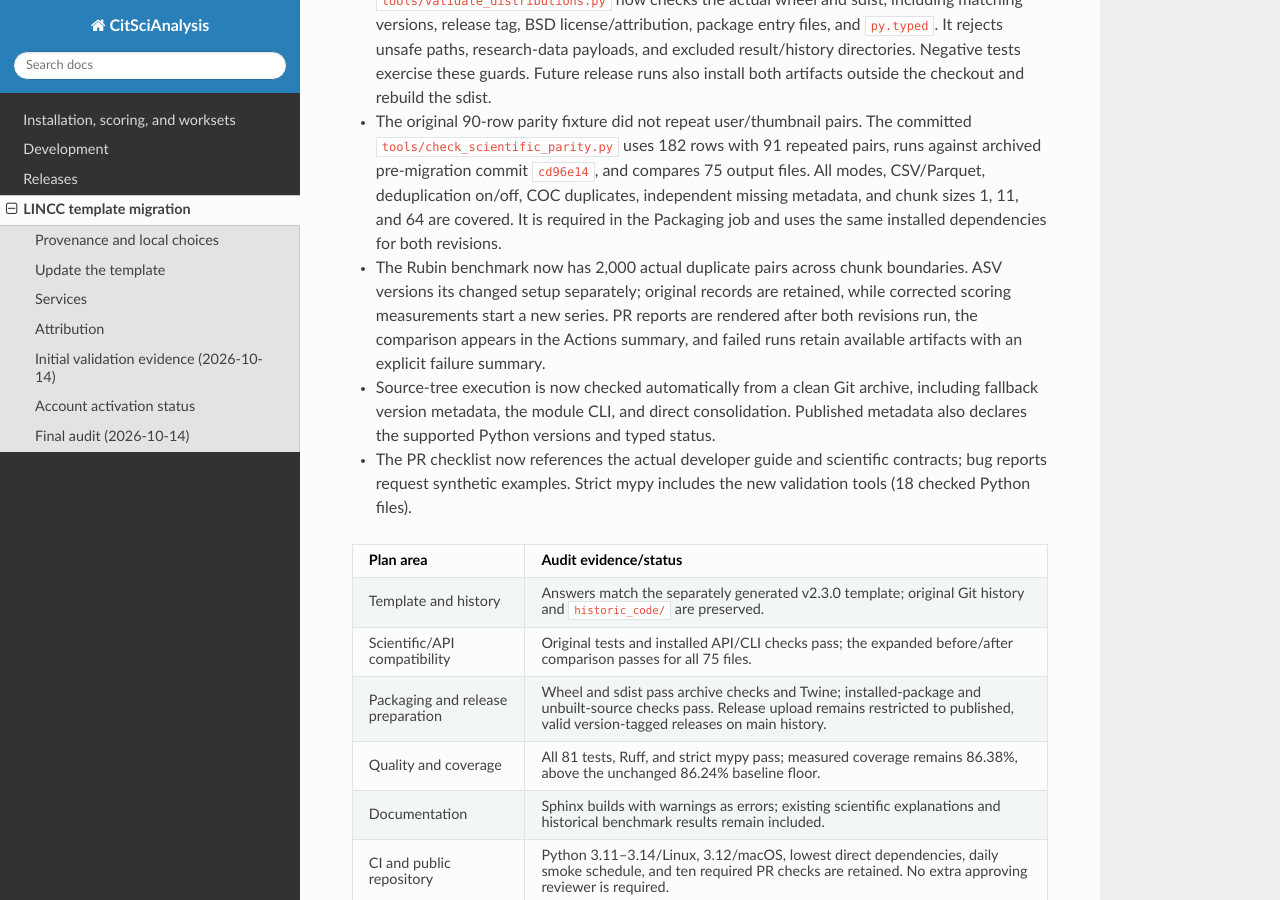
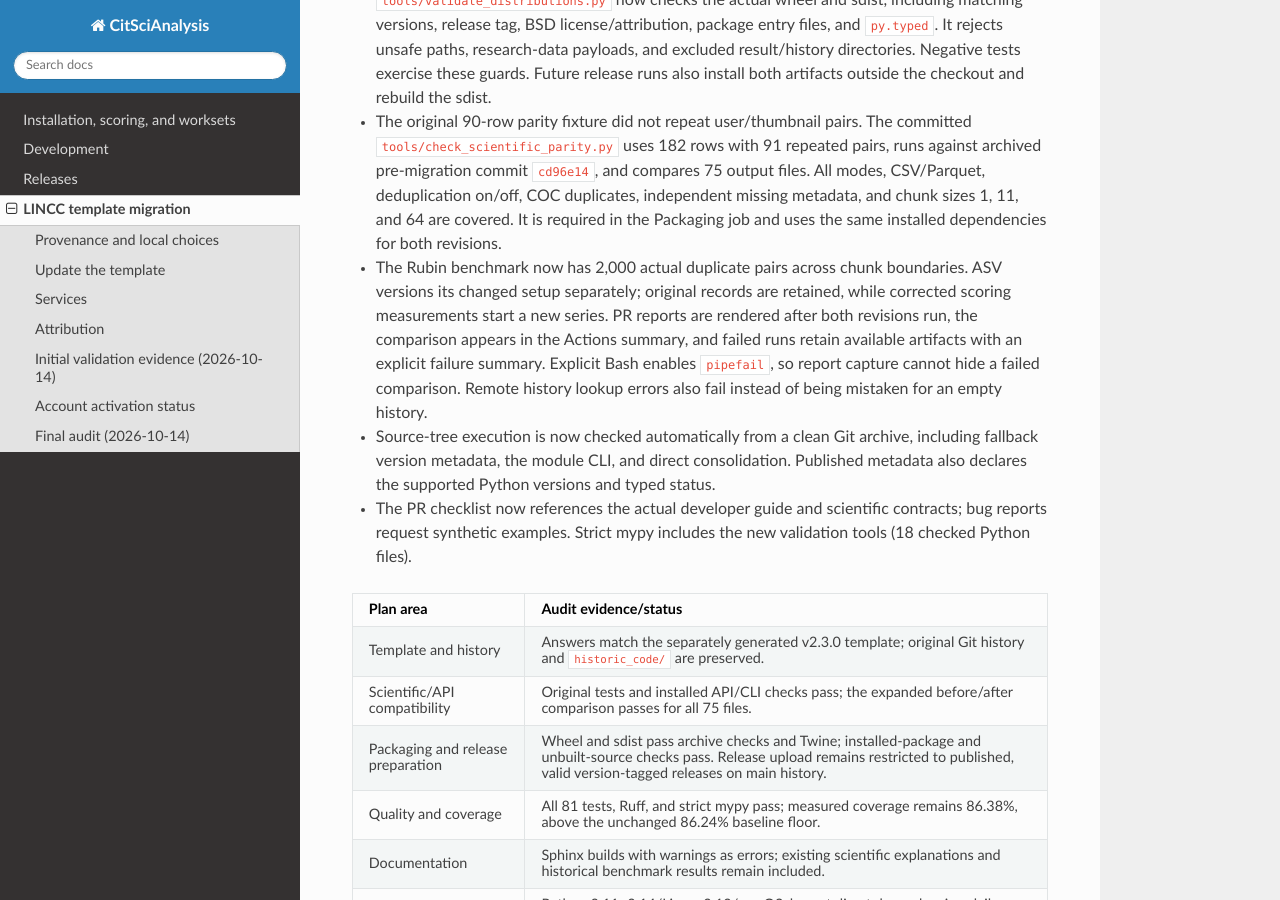
Before and after one commit to ColinOrionChandler/CitSciAnalysis, a Sphinx documentation site: the page built from docs/migration.md, in a window 1280 px wide and 900 px high, scrolled down 2618 px. Built offline with Sphinx 7.4.7 and the Read the Docs theme 3.1.0, drawn with Linux system fonts in a browser that asks for light colours; pages that are not in the unit, such as notebooks, are missing from menus.

Commit message:
Propagate benchmark comparison and history lookup failures

```diff
--- a/docs/migration.md
+++ b/docs/migration.md
@@ -121,6 +121,8 @@ implementation or historical code:
   corrected scoring measurements start a new series. PR reports are rendered
   after both revisions run, the comparison appears in the Actions summary, and
   failed runs retain available artifacts with an explicit failure summary.
+  Explicit Bash enables `pipefail`, so report capture cannot hide a failed comparison.
+  Remote history lookup errors also fail instead of being mistaken for an empty history.
 - Source-tree execution is now checked automatically from a clean Git archive,
   including fallback version metadata, the module CLI, and direct consolidation.
   Published metadata also declares the supported Python versions and typed status.
```
Also changed, not shown: 1 other file.
